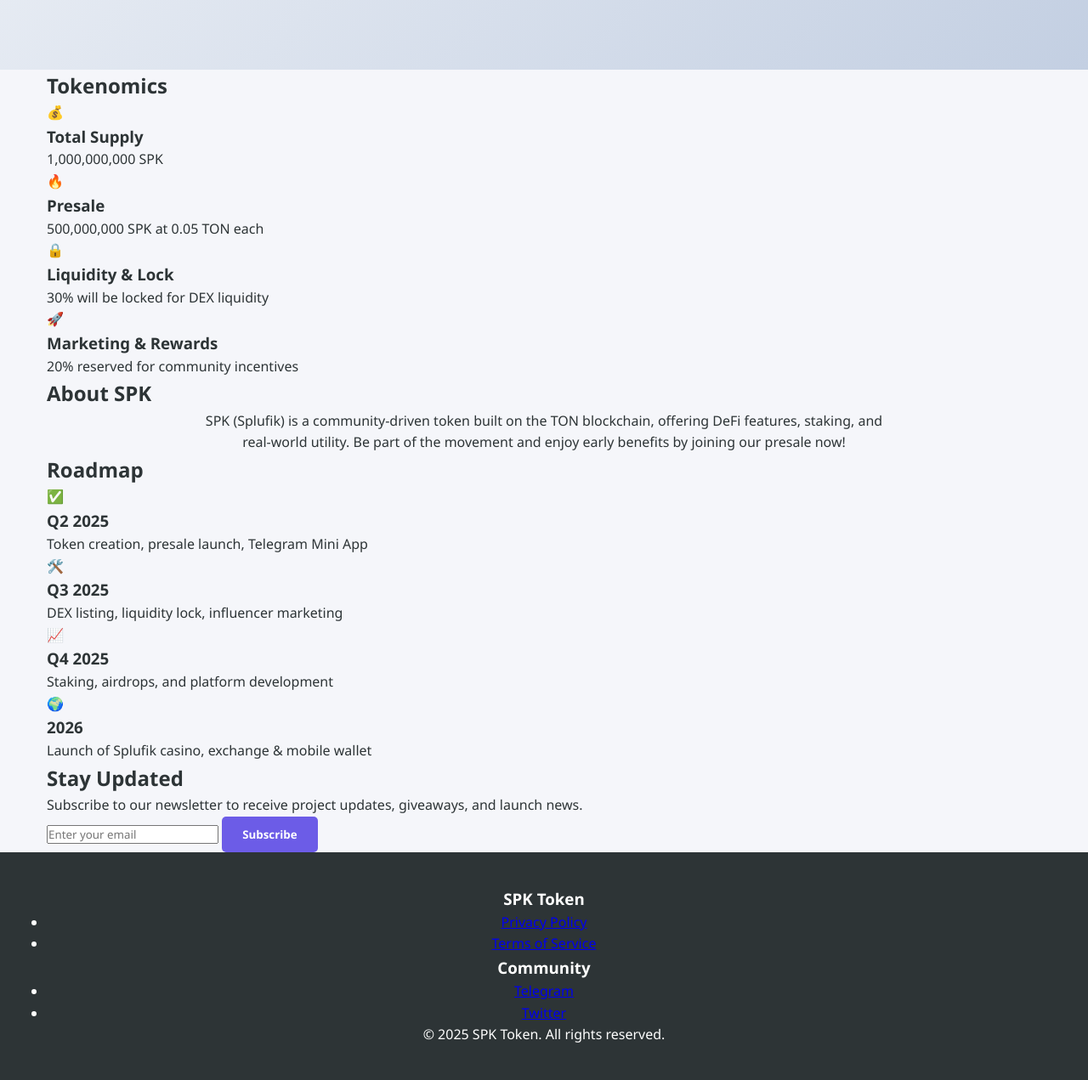
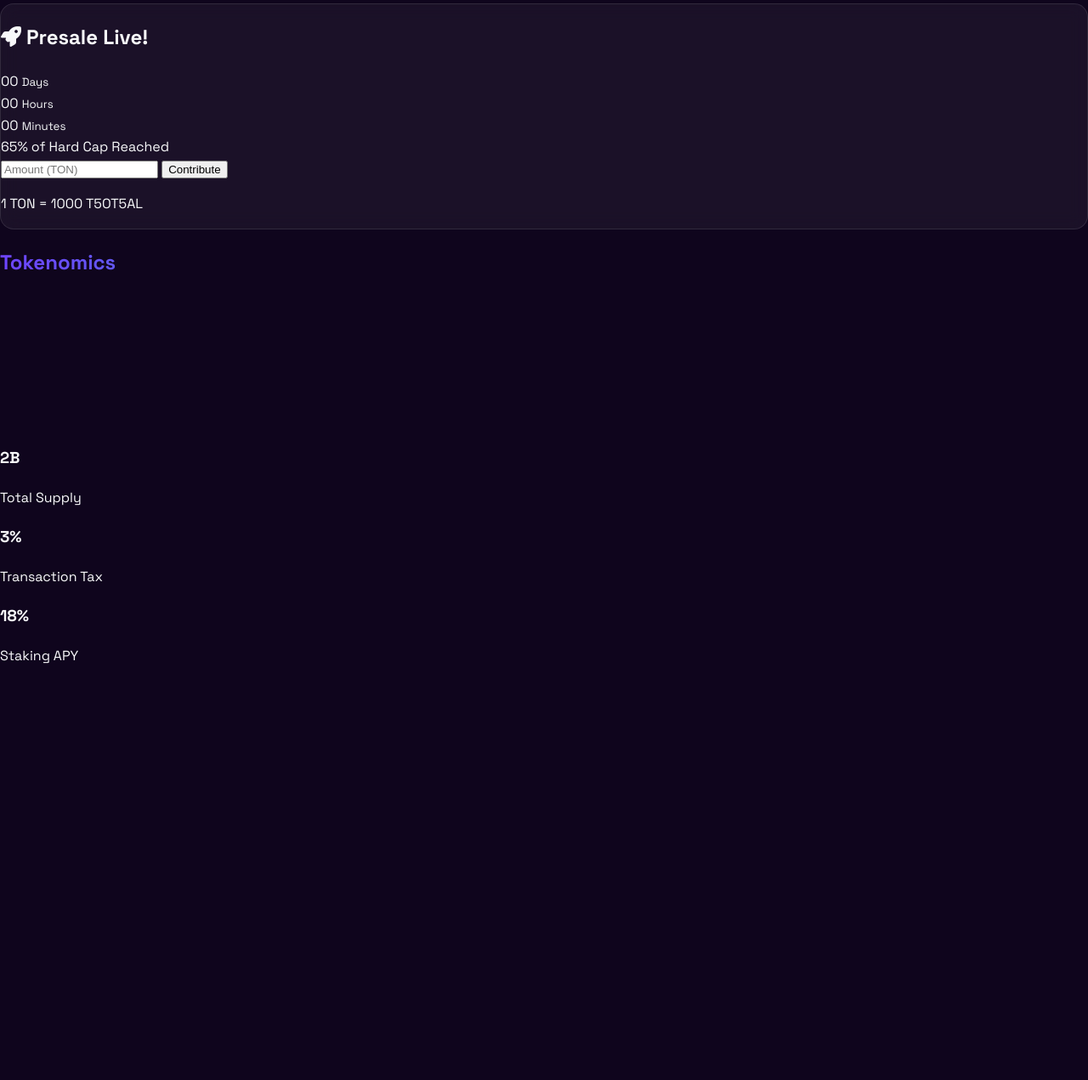
Before and after one commit to captsplufik/-spk-presale, a browser extension: page index.html in a window 1280 px wide. Shown: the part 700-1971 px from the top of the page at 85% size. After the commit the page ends 1501 px from the top, so only its background shows below. Drawn offline with nearby package versions, Linux system fonts and the light colour scheme; a script that the page names is missing.

Commit message:
Update index.html

```diff
--- a/index.html
+++ b/index.html
@@ -1,153 +1,199 @@
 <!DOCTYPE html>
 <html lang="en">
 <head>
-  <meta charset="UTF-8" />
-  <meta name="viewport" content="width=device-width, initial-scale=1.0"/>
-  <title>SPK Token Presale</title>
-  <link rel="stylesheet" href="style.css" />
-  <script type="module" src="https://unpkg.com/@tonconnect/ui@latest/dist/tonconnect-ui.min.js"></script>
+    <meta charset="UTF-8">
+    <meta name="viewport" content="width=device-width, initial-scale=1.0">
+    <title>T5OT5AL - Next-Gen Crypto Token</title>
+    <!-- Fonts & Icons -->
+    <link href="https://fonts.googleapis.com/css2?family=Space+Grotesk:wght@400;700&display=swap" rel="stylesheet">
+    <link rel="stylesheet" href="https://cdnjs.cloudflare.com/ajax/libs/font-awesome/6.4.0/css/all.min.css">
+    <!-- TonConnect SDK -->
+    <script src="https://cdn.jsdelivr.net/npm/@tonconnect/sdk@latest/dist/tonconnect-sdk.min.js"></script>
+    <style>
+        :root {
+            --primary: #6e44ff;
+            --dark: #0f051d;
+            --light: #f8f9fa;
+            --accent: #00ff88;
+        }
+        body {
+            font-family: 'Space Grotesk', sans-serif;
+            background-color: var(--dark);
+            color: var(--light);
+            margin: 0;
+            padding: 0;
+            line-height: 1.6;
+        }
+        .gradient-text {
+            background: linear-gradient(90deg, var(--primary), var(--accent));
+            -webkit-background-clip: text;
+            background-clip: text;
+            color: transparent;
+        }
+        /* Modern glassmorphism card */
+        .card {
+            background: rgba(255, 255, 255, 0.05);
+            backdrop-filter: blur(10px);
+            border: 1px solid rgba(255, 255, 255, 0.1);
+            border-radius: 16px;
+        }
+        /* Responsive layout */
+        @media (max-width: 768px) {
+            .hero-content {
+                flex-direction: column;
+            }
+        }
+    </style>
 </head>
 <body>
-  <!-- Navigation -->
+    <!-- Navbar -->
     <nav class="navbar">
         <div class="container">
-      <a href="#" class="logo">SPLU<span>FIK</span></a>
-      <div class="nav-links">
-        <a href="#about">About</a>
-        <a href="#tokenomics">Tokenomics</a>
-        <a href="#roadmap">Roadmap</a>
-        <a href="#newsletter">Newsletter</a>
+            <a href="#" class="logo gradient-text">T5OT5AL</a>
+            <div class="wallet-connect">
+                <button id="connectWalletBtn" class="btn">
+                    <i class="fas fa-wallet"></i> Connect Wallet
+                </button>
             </div>
-      <div class="hamburger">&#9776;</div>
         </div>
     </nav>
 
-  <!-- Hero -->
+    <!-- Hero Section -->
     <section class="hero">
-    <div class="container">
-      <div class="hero-content">
-        <h1>Join the <span>SPK Token</span> Presale</h1>
-        <p>Buy SPK at just 0.05 TON before we list on major exchanges. Be part of the Splufik revolution on the TON blockchain!</p>
+        <div class="container hero-content">
+            <div class="hero-text">
+                <h1 class="gradient-text">Revolutionizing <span class="typed"></span></h1>
+                <p>The most advanced tokenomics with AI-powered staking and deflationary mechanics</p>
                 <div class="cta-buttons">
-          <ton-connect style="--ton-connect-button-color: #6c5ce7;"></ton-connect>
+                    <a href="#presale" class="btn primary">Join Presale</a>
+                    <a href="#whitepaper" class="btn outline">Whitepaper</a>
                 </div>
             </div>
             <div class="hero-image">
-        <img src="https://cryptologos.cc/logos/ton-crystal-ton-logo.png?v=032" alt="SPK Token" />
+                <img src="https://via.placeholder.com/500x500" alt="T5OT5AL Token" class="token-3d">
+            </div>
+        </div>
+    </section>
+
+    <!-- Presale Countdown -->
+    <section id="presale" class="card presale-section">
+        <div class="container">
+            <h2><i class="fas fa-rocket"></i> Presale Live!</h2>
+            <div class="countdown">
+                <div class="countdown-item">
+                    <span id="days">00</span>
+                    <small>Days</small>
+                </div>
+                <div class="countdown-item">
+                    <span id="hours">00</span>
+                    <small>Hours</small>
+                </div>
+                <div class="countdown-item">
+                    <span id="minutes">00</span>
+                    <small>Minutes</small>
+                </div>
+            </div>
+            <div class="progress-bar">
+                <div class="progress" style="width: 65%"></div>
+                <span>65% of Hard Cap Reached</span>
+            </div>
+            <div class="presale-form">
+                <input type="number" placeholder="Amount (TON)" id="presaleAmount">
+                <button id="contributeBtn" class="btn primary">Contribute</button>
+                <p>1 TON = 1000 T5OT5AL</p>
             </div>
         </div>
     </section>
 
     <!-- Tokenomics -->
-  <section id="tokenomics" class="features">
+    <section class="tokenomics">
         <div class="container">
-      <h2>Tokenomics</h2>
-      <div class="features-grid">
-        <div class="feature-card">
-          <div class="icon">💰</div>
-          <h3>Total Supply</h3>
-          <p>1,000,000,000 SPK</p>
+            <h2 class="gradient-text">Tokenomics</h2>
+            <div class="chart-container">
+                <canvas id="tokenomicsChart"></canvas>
             </div>
-        <div class="feature-card">
-          <div class="icon">🔥</div>
-          <h3>Presale</h3>
-          <p>500,000,000 SPK at 0.05 TON each</p>
+            <div class="token-details">
+                <div class="detail-item">
+                    <h3>2B</h3>
+                    <p>Total Supply</p>
                 </div>
-        <div class="feature-card">
-          <div class="icon">🔒</div>
-          <h3>Liquidity & Lock</h3>
-          <p>30% will be locked for DEX liquidity</p>
+                <div class="detail-item">
+                    <h3>3%</h3>
+                    <p>Transaction Tax</p>
                 </div>
-        <div class="feature-card">
-          <div class="icon">🚀</div>
-          <h3>Marketing & Rewards</h3>
-          <p>20% reserved for community incentives</p>
+                <div class="detail-item">
+                    <h3>18%</h3>
+                    <p>Staking APY</p>
                 </div>
             </div>
         </div>
     </section>
 
-  <!-- About -->
-  <section id="about" class="market-overview">
-    <div class="container">
-      <h2>About SPK</h2>
-      <p style="text-align: center; max-width: 800px; margin: 0 auto;">
-        SPK (Splufik) is a community-driven token built on the TON blockchain, offering DeFi features, staking, and real-world utility.
-        Be part of the movement and enjoy early benefits by joining our presale now!
-      </p>
-    </div>
-  </section>
+    <!-- JavaScript -->
+    <script src="https://cdn.jsdelivr.net/npm/chart.js"></script>
+    <script src="https://cdn.jsdelivr.net/npm/typed.js@2.0.12"></script>
+    <script>
+        // Initialize TonConnect
+        const tonConnectUI = new TON_CONNECT.TonConnectUI({
+            manifestUrl: 'https://yourdomain.com/tonconnect-manifest.json'
+        });
 
-  <!-- Roadmap -->
-  <section id="roadmap" class="features">
-    <div class="container">
-      <h2>Roadmap</h2>
-      <div class="features-grid">
-        <div class="feature-card">
-          <div class="icon">✅</div>
-          <h3>Q2 2025</h3>
-          <p>Token creation, presale launch, Telegram Mini App</p>
-        </div>
-        <div class="feature-card">
-          <div class="icon">🛠️</div>
-          <h3>Q3 2025</h3>
-          <p>DEX listing, liquidity lock, influencer marketing</p>
-        </div>
-        <div class="feature-card">
-          <div class="icon">📈</div>
-          <h3>Q4 2025</h3>
-          <p>Staking, airdrops, and platform development</p>
-        </div>
-        <div class="feature-card">
-          <div class="icon">🌍</div>
-          <h3>2026</h3>
-          <p>Launch of Splufik casino, exchange & mobile wallet</p>
-        </div>
-      </div>
-    </div>
-  </section>
+        // Wallet Connection
+        document.getElementById('connectWalletBtn').addEventListener('click', async () => {
+            await tonConnectUI.connectWallet();
+            alert('Wallet connected successfully!');
+        });
 
-  <!-- Newsletter -->
-  <section id="newsletter" class="newsletter">
-    <div class="container">
-      <h2>Stay Updated</h2>
-      <p>Subscribe to our newsletter to receive project updates, giveaways, and launch news.</p>
-      <form class="newsletter-form">
-        <input type="email" placeholder="Enter your email" required />
-        <button class="btn primary" type="submit">Subscribe</button>
-      </form>
-    </div>
-  </section>
+        // Countdown Timer
+        const countdown = () => {
+            const endDate = new Date('2024-12-31').getTime();
+            const now = new Date().getTime();
+            const diff = endDate - now;
 
-  <!-- Footer -->
-  <footer class="footer">
-    <div class="container">
-      <div class="footer-grid">
-        <div class="footer-col">
-          <h3>SPK Token</h3>
-          <ul>
-            <li><a href="#">Privacy Policy</a></li>
-            <li><a href="#">Terms of Service</a></li>
-          </ul>
-        </div>
-        <div class="footer-col">
-          <h3>Community</h3>
-          <ul>
-            <li><a href="https://t.me/+pfQZh-Qznfk4Yzdh" target="_blank">Telegram</a></li>
-            <li><a href="#">Twitter</a></li>
-          </ul>
-        </div>
-      </div>
-      <div class="footer-bottom">
-        &copy; 2025 SPK Token. All rights reserved.
-      </div>
-    </div>
-  </footer>
+            const days = Math.floor(diff / (1000 * 60 * 60 * 24));
+            const hours = Math.floor((diff % (1000 * 60 * 60 * 24)) / (1000 * 60 * 60));
+            const minutes = Math.floor((diff % (1000 * 60 * 60)) / (1000 * 60));
 
-  <script>
-    const tonConnectUI = new TON_CONNECT_UI.TonConnectUI({
-      manifestUrl: window.location.origin + "/tonconnect-manifest.json",
-      buttonRootId: "ton-connect"
+            document.getElementById('days').innerText = days.toString().padStart(2, '0');
+            document.getElementById('hours').innerText = hours.toString().padStart(2, '0');
+            document.getElementById('minutes').innerText = minutes.toString().padStart(2, '0');
+        };
+
+        setInterval(countdown, 1000);
+
+        // Tokenomics Chart
+        const ctx = document.getElementById('tokenomicsChart').getContext('2d');
+        new Chart(ctx, {
+            type: 'doughnut',
+            data: {
+                labels: ['Presale', 'Liquidity', 'Team', 'Staking', 'Ecosystem'],
+                datasets: [{
+                    data: [15, 20, 10, 25, 30],
+                    backgroundColor: [
+                        '#6e44ff',
+                        '#00ff88',
+                        '#ff2d75',
+                        '#ff9f1c',
+                        '#a162e8'
+                    ],
+                    borderWidth: 0
+                }]
+            },
+            options: {
+                cutout: '70%',
+                plugins: {
+                    legend: {
+                        position: 'right'
+                    }
+                }
+            }
+        });
+
+        // Typed.js Animation
+        new Typed('.typed', {
+            strings: ['DeFi', 'Web3', 'Blockchain'],
+            typeSpeed: 100,
+            loop: true
         });
     </script>
 </body>
```
Lines whose indentation alone changed are shown as unchanged.
